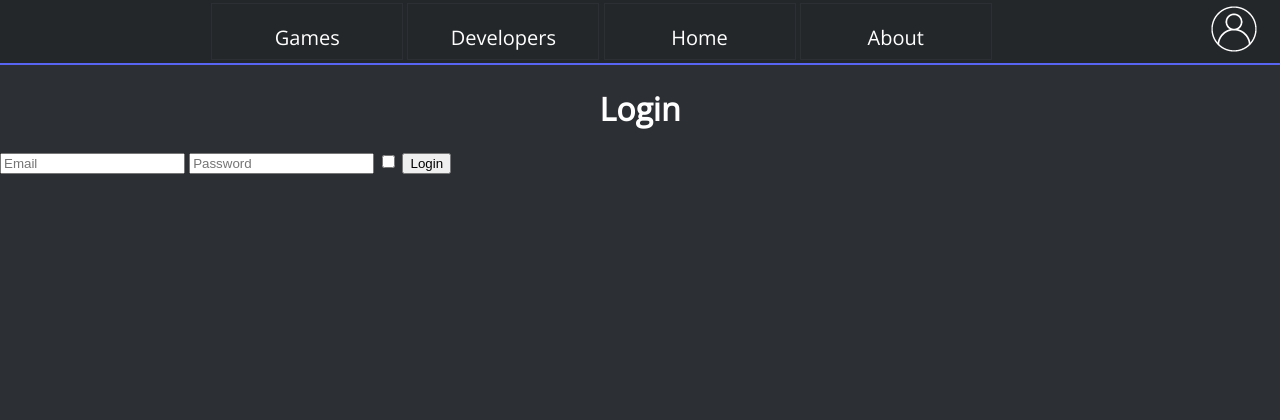
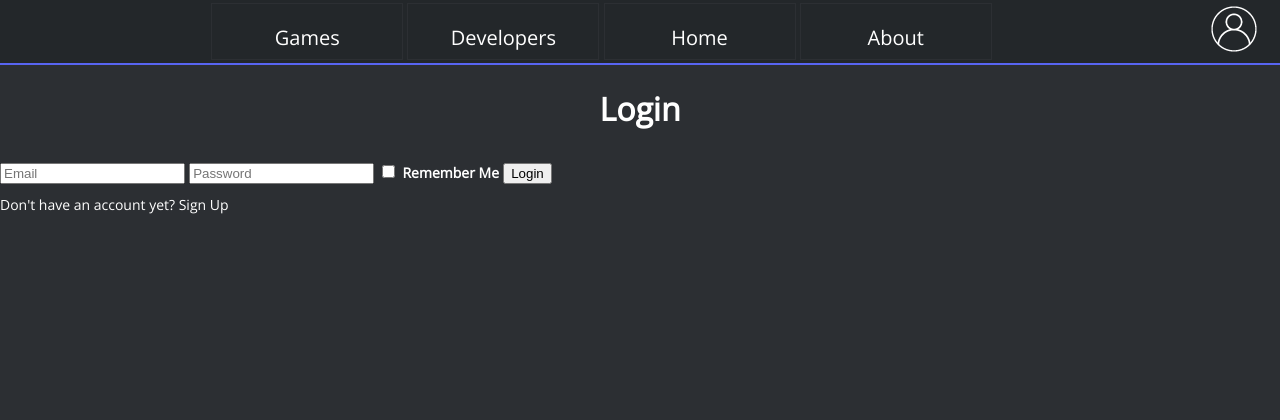
Before and after one commit to michaelocez/GLibrary, a Flask app: page /login in a window 1280 px wide. Shown: the top 420 px of the page. Run offline with Flask 2, Linux system fonts and the light colour scheme; parts of the project's set-up code (start-up, migrations or seed data) failed here and were passed over.

Commit message:
started working of message flashing in login page

```diff
--- a/forms.py
+++ b/forms.py
@@ -10,7 +10,7 @@ class LoginForm(FlaskForm):
     submit = SubmitField('Sign In')
 
 class RegistrationForm(FlaskForm):
-    email = StringField('Email', validators=[DataRequired(), Length(max=256)], render_kw={"placeholder": "email"})
+    email = StringField('Email', validators=[DataRequired(), email(), Length(max=256)], render_kw={"placeholder": "Email"})
     password = PasswordField('Password', validators=[DataRequired(), Length(max=36)], render_kw={"placeholder": "Password"})
     # makes sure 2nd password is same as 1st password
     password2 = PasswordField('Repeat Password', validators=[DataRequired(), EqualTo('password'), Length(max=36)], render_kw={"placeholder": "Confirm Password"})
--- a/routes.py
+++ b/routes.py
@@ -44,7 +44,7 @@ def login():
             flash('wrong password or email')
         else:
             login_user(user, remember=form.remember_me.data)
-            flash('Logged in successfully.')
+        flash('Logged in successfully.')
         next = request.args.get('next')
         return redirect(next or url_for('home'))
     return render_template('login.html', form=form)
--- a/static/css/style.css
+++ b/static/css/style.css
@@ -111,6 +111,12 @@ body{
   font-size: 15px;
 }
 
+.rl{
+  color:#ffffff;
+  font-family: 'Open Sans', sans-serif;
+  font-size: 14px;
+}
+
 a{
   color: #5865F2;
   text-decoration: none;
@@ -130,6 +136,10 @@ h2{
   font-size: 14px;
 }
 
+.rmb, .rmt{
+  display: inline-block;
+}
+
 .footer{
   position: fixed;
   bottom: 0%;
--- a/templates/login.html
+++ b/templates/login.html
@@ -1,6 +1,7 @@
 <!DOCTYPE html>
 {% extends 'layout.html' %}
 {% block content %}
+<div class="LF">
   <center>
     <h1>Login</h1>
   </center>
@@ -8,6 +9,21 @@
     {{form.csrf_token}}
     {{form.email()}}
     {{form.password()}}
+    <div class="rmb">
       {{form.remember_me()}}
+    </div>
+    <div class="rmt">
+      <h2>{{form.remember_me.label}}</h2>
+    </div>
     <input type="submit" value="Login">
+  </form>
+  <a class="rl" href="/register">Don't have an account yet? Sign Up</a>
+    {% with messages = get_flashed_messages() %}
+     {% if messages %}
+        {% for message in messages %}
+           {{ message }}
+        {% endfor %}
+     {% endif %}
+  {% endwith %}
+</div>
 {% endblock %}
--- a/templates/nav.html
+++ b/templates/nav.html
@@ -7,8 +7,10 @@
     <div class="dropdown" style="float:right;">
     <button class="dropbtn"><img src="static/images/user_icon.png" alt="Login Stuff" height="50px"></button>
       <div class="dropdown-content">
+      {% if not current_user.is_authenticated %}
       <a href="/login">Login</a>
       <a href="/register">Register</a>
+      {% endif %}
       {% if current_user.is_authenticated %}
       <a href="/logout">Logout</a>
       {% endif %}
```
Also changed, not shown: templates/register.html (+11 -0 lines). Lines whose indentation alone changed are shown as unchanged.
